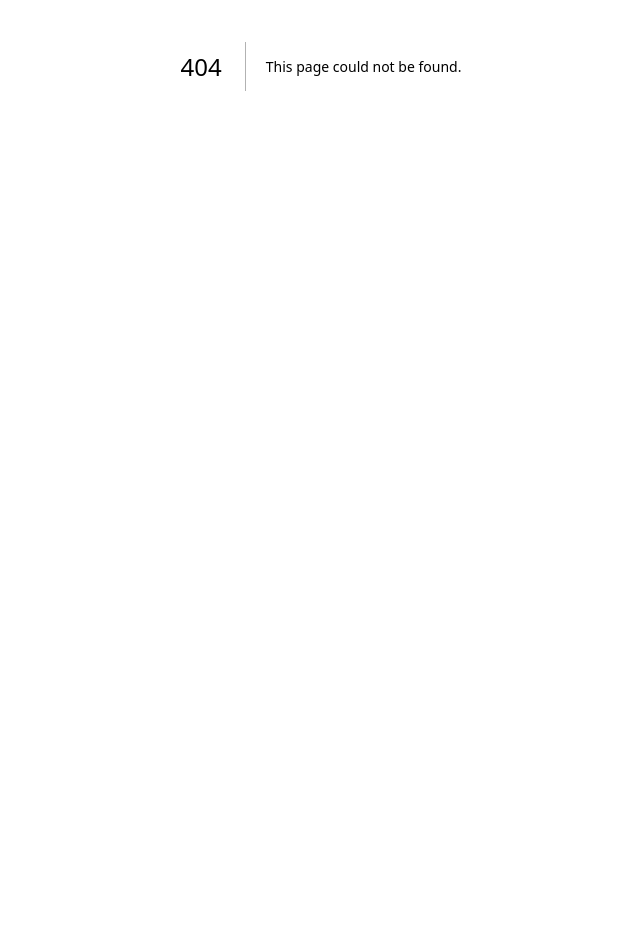
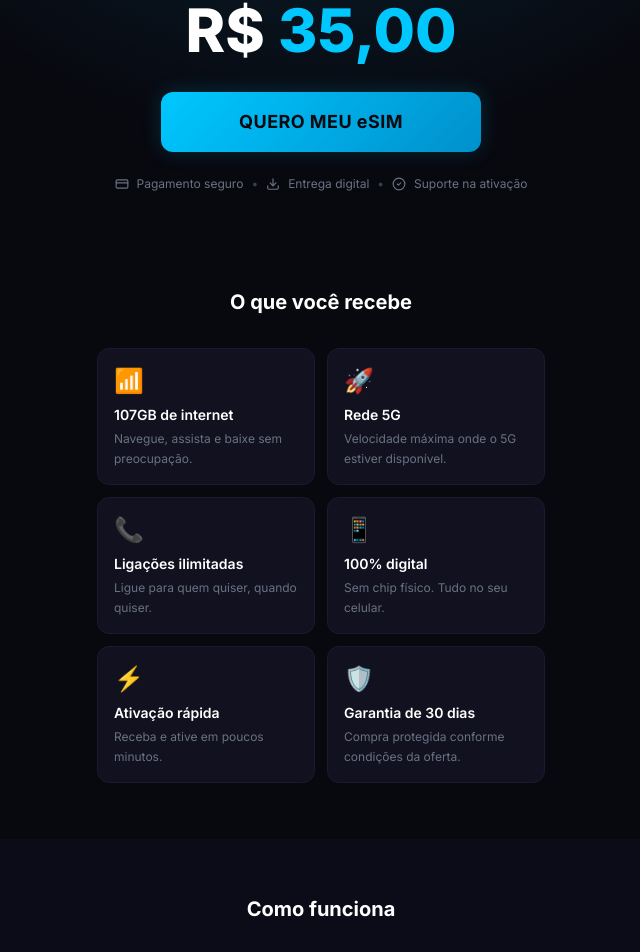
Before and after one commit to vglaraujo/esim-tim-107gb, a Next.js app: page / in a window 1280 px wide. Before the commit this address had no page. Shown: the part 334-1286 px from the top of the page, without its empty margins (319-959 px from the left). Before the commit the page ends 800 px from the top, so only its background shows below. Built offline with nearby package versions, Linux system fonts and the light colour scheme.

Commit message:
Add files via upload

```diff
--- /dev/null
+++ b/src/app/page.tsx
@@ -0,0 +1,25 @@
+import { Hero } from "@/components/Hero";
+import { Benefits } from "@/components/Benefits";
+import { HowItWorks } from "@/components/HowItWorks";
+import { Compatibility } from "@/components/Compatibility";
+import { Security } from "@/components/Security";
+import { Guarantee } from "@/components/Guarantee";
+import { FAQ } from "@/components/FAQ";
+import { FinalCTA } from "@/components/FinalCTA";
+import { Footer } from "@/components/Footer";
+
+export default function Home() {
+  return (
+    <div className="min-h-screen flex flex-col">
+      <Hero />
+      <Benefits />
+      <HowItWorks />
+      <Compatibility />
+      <Security />
+      <Guarantee />
+      <FAQ />
+      <FinalCTA />
+      <Footer />
+    </div>
+  );
+}
```
